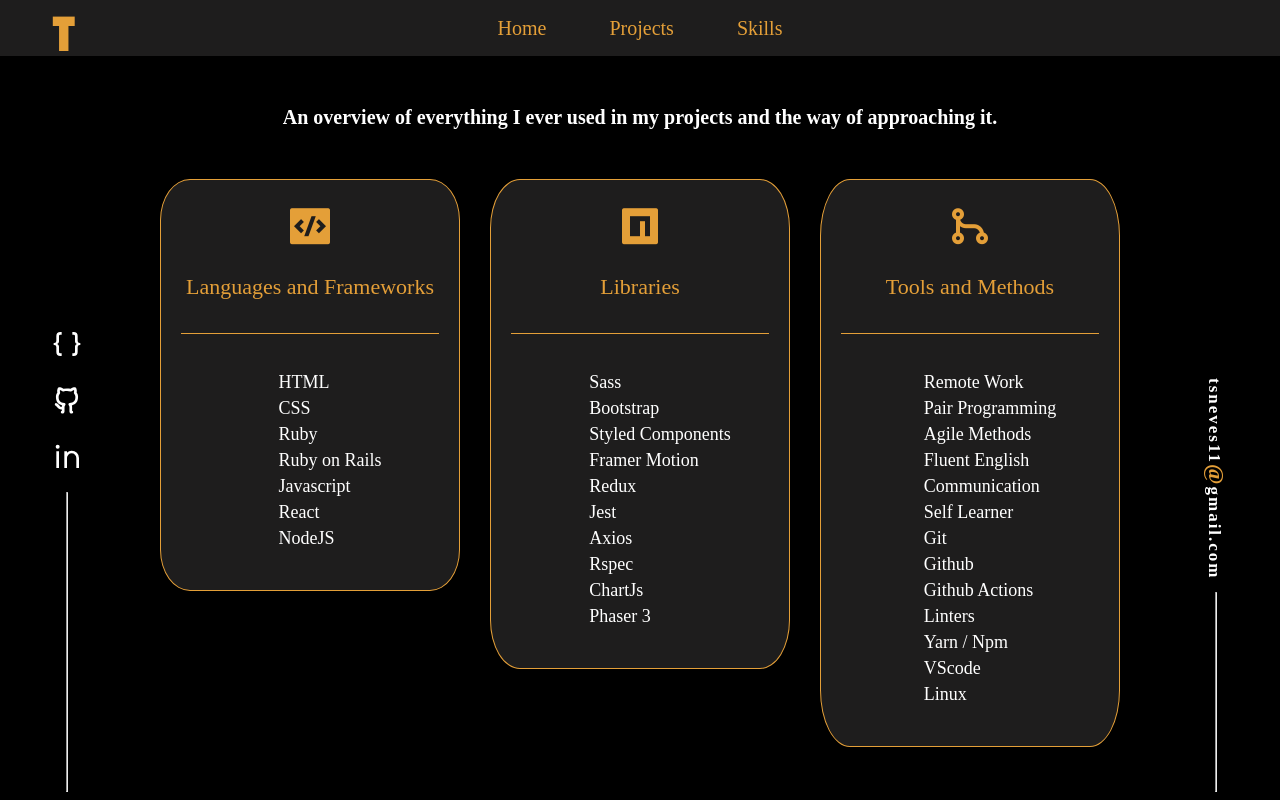
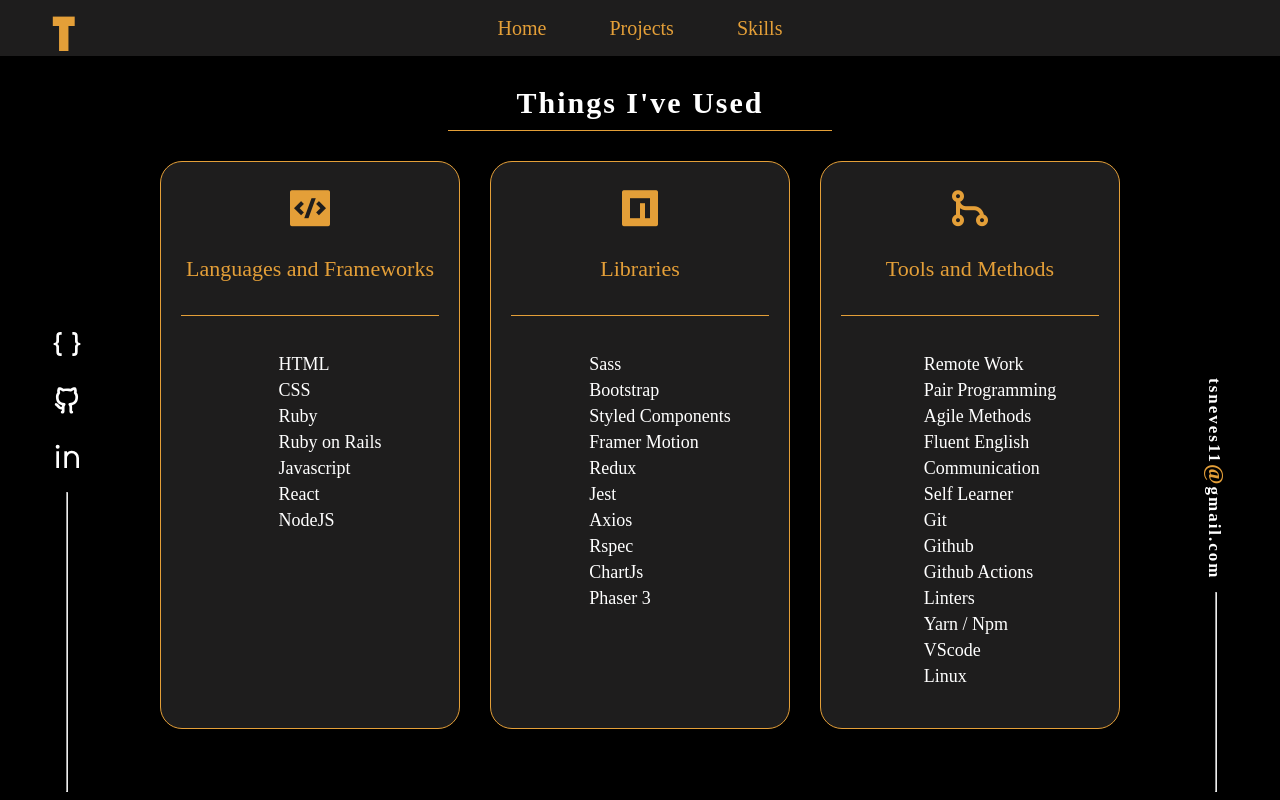
Before and after one commit to thneves/Thales-Next, a Next.js app: page /skills in a window 1280 px wide. Built offline with nearby package versions, Linux system fonts and the light colour scheme; a web font is replaced by a local one.

Commit message:
Create heading component

```diff
--- /dev/null
+++ b/components/Heading.tsx
@@ -0,0 +1,25 @@
+import { ReactNode } from "react";
+import styled from "styled-components";
+import { colors } from "../constants/styledVariables";
+
+const Title = styled.h1`
+  color: ${colors.lightText};
+  font-size: 30px;
+  text-align: center;
+  margin: 30px auto;
+  padding-bottom: 10px;
+  letter-spacing: 2px;
+  border-bottom: 1px solid ${colors.primaryColor};
+  width: 30%;
+`;
+
+interface Props  {
+  word: ReactNode;
+}
+
+const Heading: React.FC<Props> = ( props ) => {
+
+    return <Title>Things I've {props.word}</Title>
+}
+
+export default Heading;
--- a/components/ProjectCard.tsx
+++ b/components/ProjectCard.tsx
@@ -109,6 +109,7 @@ const ExternalLinks = styled.div`
 
   a {
     margin-left: 20px;
+    transition: ease-in 0.4s;
     &:hover {
       color: ${colors.primaryColor};
     }
--- a/components/SkillsCard.tsx
+++ b/components/SkillsCard.tsx
@@ -44,10 +44,8 @@ const StyledDiv = styled.div`
   flex-direction: column;
   align-items: center;
   width: 300px;
-  height: 600px;
-  height: fit-content;
   border: 1px solid ${colors.primaryColor};
-  border-radius: 10% ;
+  border-radius: 22px ;
   padding: 20px;
   background-color: ${colors.darkColor};
 `;
--- a/pages/skills.tsx
+++ b/pages/skills.tsx
@@ -1,5 +1,6 @@
 import styled from "styled-components";
 import SkillsCard from "../components/SkillsCard";
+import Heading from "../components/Heading";
 import 'remixicon/fonts/remixicon.css'
 import BasicLayout from "../layout/Basic";
 import { skills } from "../constants/skills";
@@ -17,17 +18,11 @@ const SkillsDiv = styled.div`
   gap: 30px;
 `
 
-const Heading = styled.h2`
-  font-size: 20px;
-  color: ${colors.lightText};
-  margin: 50px 0;
-`
-
 const Skills = () => {
   return (
     <BasicLayout>
       <MainDiv>
-        <Heading>An overview of everything I ever used in my projects and the way of approaching it.</Heading>
+        <Heading word="Used"></Heading>
         <SkillsDiv>
           <SkillsCard title="Languages and Frameworks" icon={<i className="ri-code-box-fill ri-3x"></i>} list={skills.langs_frams} />
           <SkillsCard title="Libraries" icon={<i className="ri-npmjs-fill ri-3x"></i>} list={skills.libs_tools} />
```
Also changed, not shown: pages/projects.tsx (+3 -13 lines).
